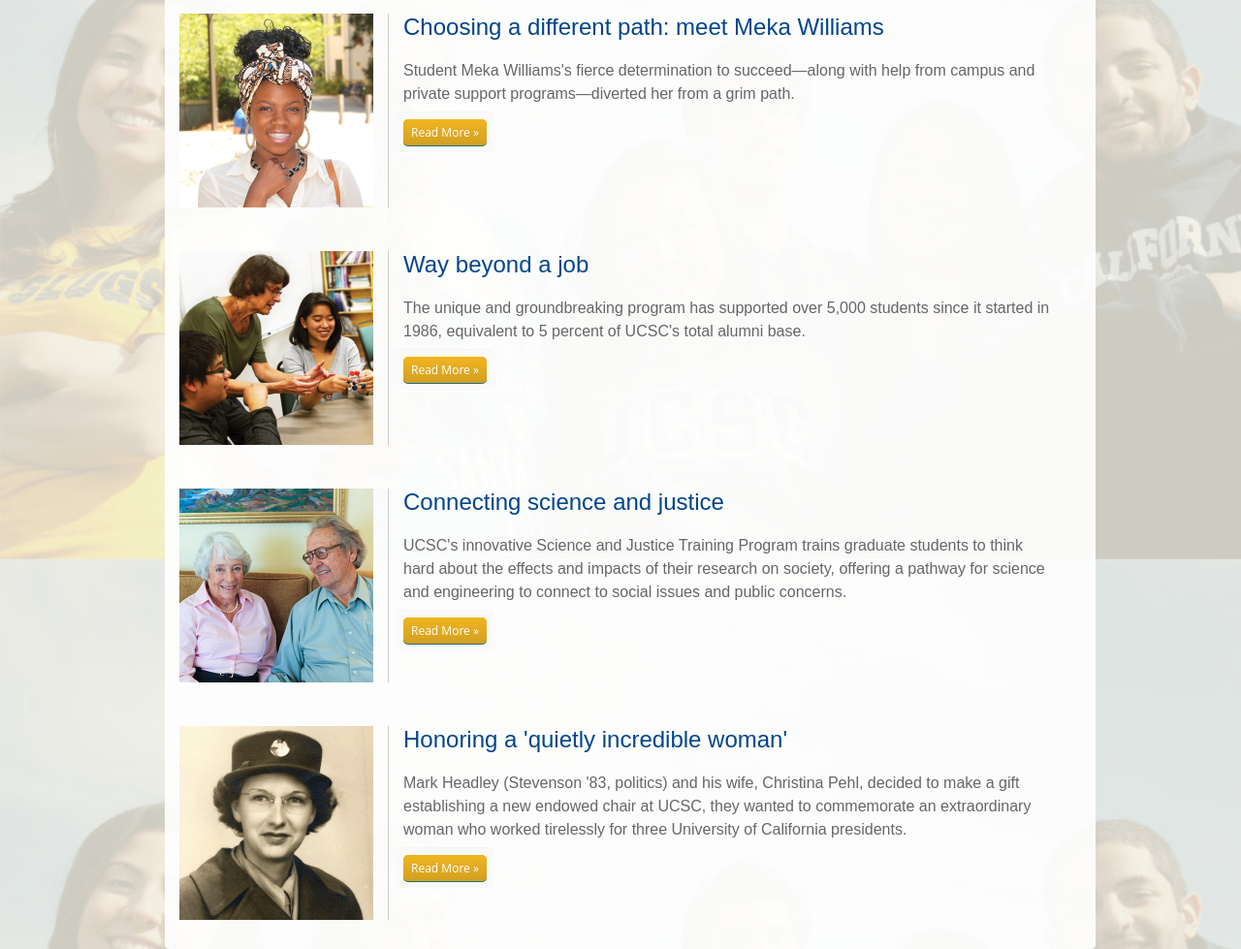
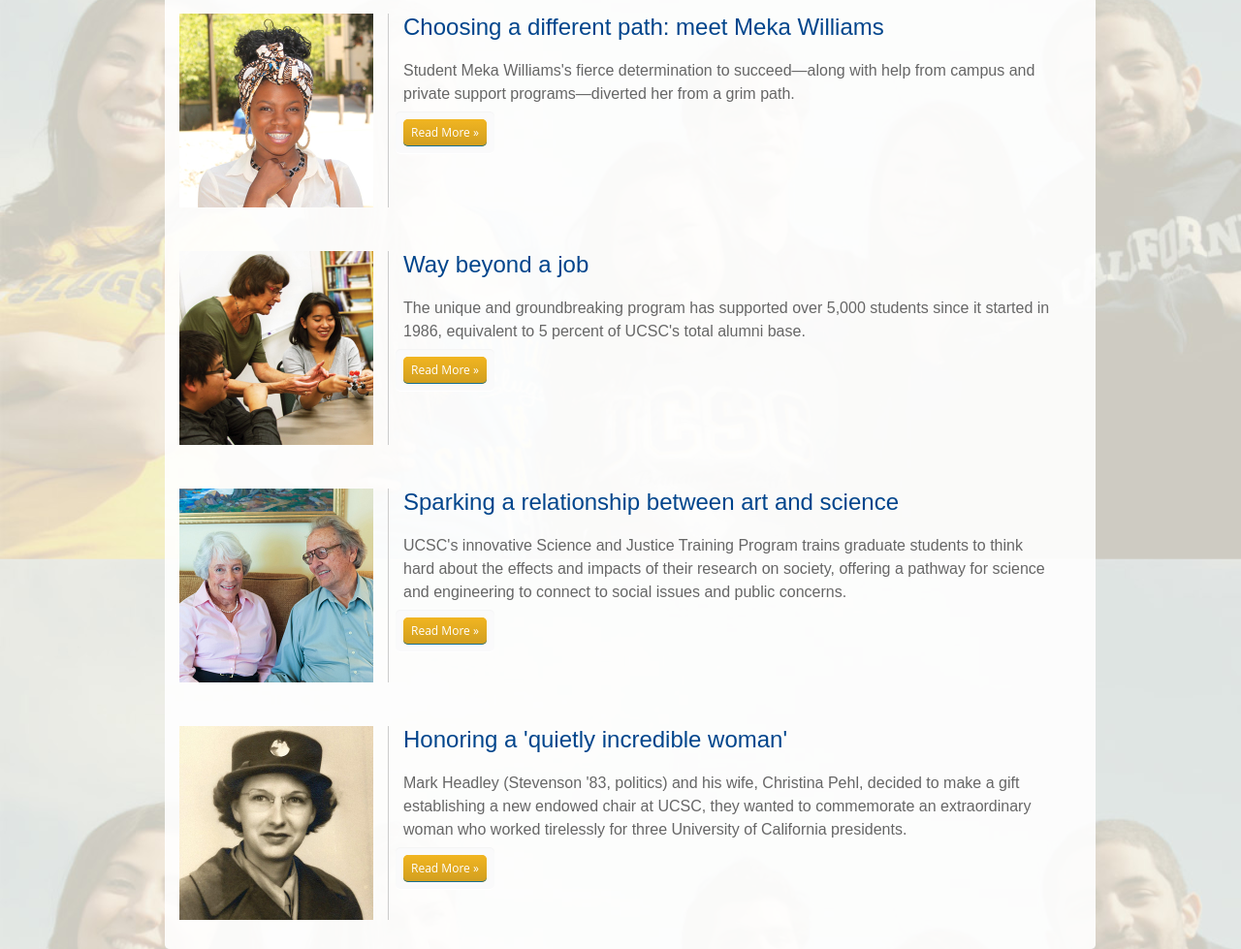
Before and after one commit to luckyluke007/Annual-Report, a PHP site: page /stories.php in a window 1280 px wide. Shown: the part 277-1256 px from the top of the page at 97% size. Run offline with PHP 8.4, Linux system fonts and the light colour scheme; some libraries are stand-ins or nearby versions; some web fonts are replaced.

Commit message:
Story title change

```diff
--- a/articles/connecting-112013.php
+++ b/articles/connecting-112013.php
@@ -45,7 +45,7 @@
 
 <!-- FINAL -->
 <div class="headline">
-<h2>Connecting science and justice</h2>
+<h2>Sparking a relationship between art and science</h2>
 </div>
 <div class="bodycontent">Patricia and Rowland Rebele are happy to be part of a history-making project at UC Santa Cruz.<br />
   <br />
--- a/stories.php
+++ b/stories.php
@@ -29,7 +29,7 @@
 <p><a href="articles/waybeyondajob-112013.php" class="a_button_one">Read More »</a></p>
 </li>
 <li><img src="images/profiles/rebeles.jpg" width="400" height="400" alt="Rebeles" />
-  <h3>Connecting science and justice</h3>
+  <h3>Sparking a relationship between art and science</h3>
 <p>UCSC's innovative Science and Justice Training Program trains graduate students to think hard about the effects and impacts of their research on society, offering a pathway for science and engineering to connect to social issues and public concerns.</p>
 <p><a href="articles/connecting-112013.php" class="a_button_one">Read More »</a></p>
 </li>
```
